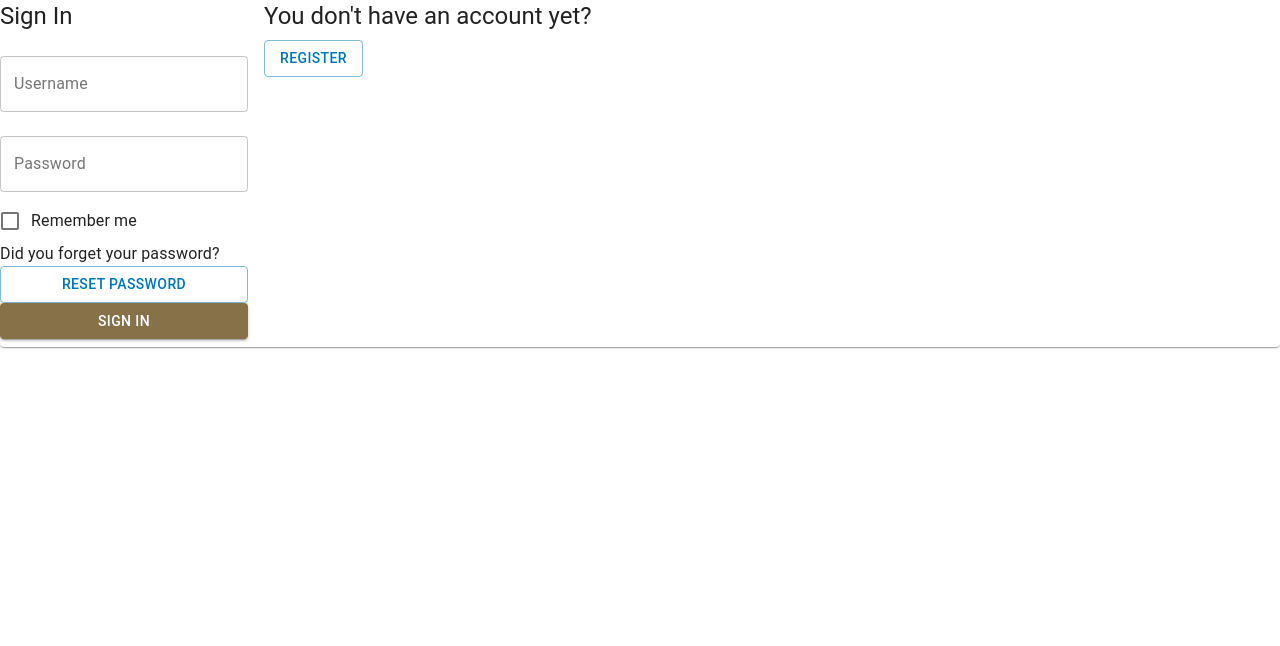
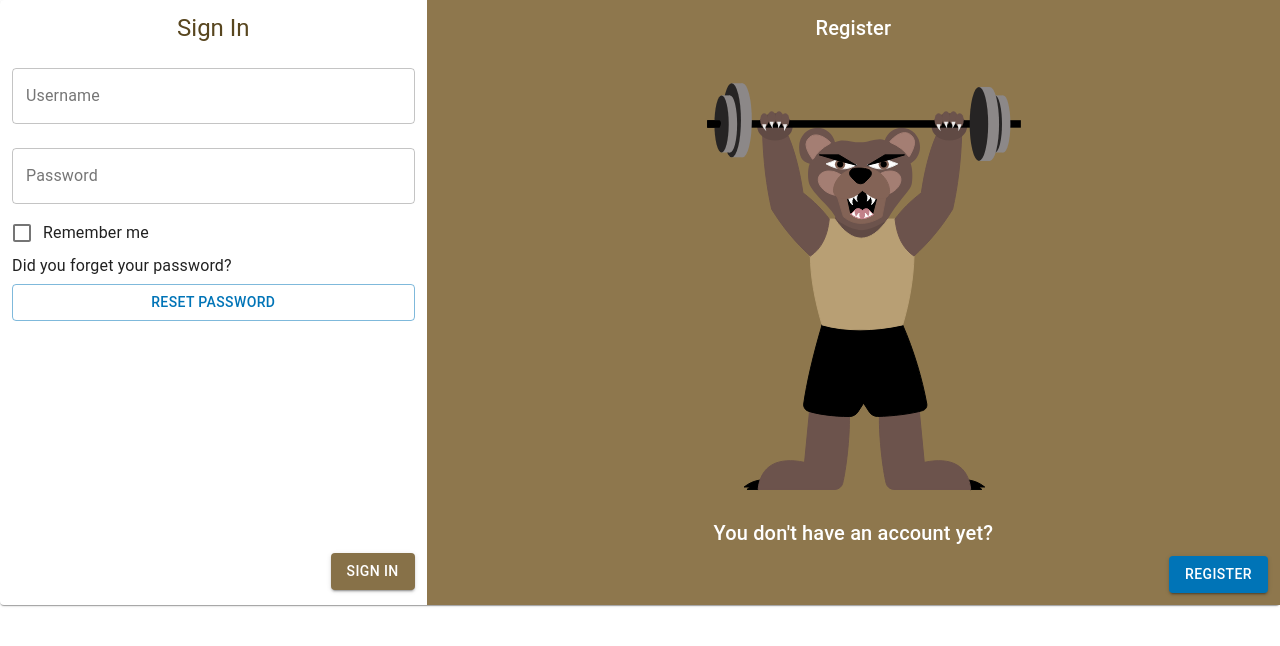
Before and after one commit to RecCenterManagement/rec-management-frontend, a React (Create React App) app: page /login in a window 1280 px wide. Shown: the top 646 px of the page. Built offline with nearby package versions, Linux system fonts and the light colour scheme.

Commit message:
Changed styles

```diff
--- a/src/components/Login.js
+++ b/src/components/Login.js
@@ -1,15 +1,58 @@
-import React, { useState } from 'react';
+import React, { useState } from 'react'
 import { useDispatch, useSelector } from 'react-redux'
 import { useHistory } from 'react-router-dom'
-import { makeStyles } from '@material-ui/core/styles';
-import { Button, Paper, Checkbox, FormControl, FormControlLabel, Grid, TextField, Typography } from '@material-ui/core';
-import { login } from '../actions/authentication';
+import { makeStyles } from '@material-ui/core/styles'
+import {
+  Button,
+  Paper,
+  Checkbox,
+  FormControl,
+  FormControlLabel,
+  Grid,
+  TextField,
+  Typography
+} from '@material-ui/core'
+import { login } from '../actions/authentication'
 
 const useStyles = makeStyles(theme => ({
-    registerBackground: {
-        backgroundColor: theme.primary
+  firstTitle: {
+    display: 'flex',
+    justifyContent: 'center',
+    color: theme.palette.primary.dark
+  },
+  firstContainer: {
+    height: '95.5%',
+    padding: '0.75em',
+    display: 'flex',
+    flexDirection: 'column',
+    justifyContent: 'space-between'
+  },
+  firstWrapper: {
+    display: 'flex',
+    flexDirection: 'column',
+    alignContent: 'space-between'
+  },
+  secondTitle: {
+    display: 'flex',
+    justifyContent: 'center',
+    color: theme.palette.primary.contrastText
+  },
+  secondContainer: {
+    padding: '0.75em',
+    backgroundColor: '#8e774d',
+    display: 'flex',
+    flexDirection: 'column',
+    justifyContent: 'center'
+  },
+  button: {
+    display: 'flex',
+    alignSelf: 'flex-end'
+  },
+  image: {
+    width: '100%',
+    height: 'auto'
   }
-}));
+}))
 
 function Login() {
   const [state, setState] = useState({
@@ -18,19 +61,19 @@ function Login() {
     password: ''
   })
 
-    const classes = useStyles();
-    const dispatch = useDispatch();
-    let history = useHistory();
+  const classes = useStyles()
+  const dispatch = useDispatch()
+  let history = useHistory()
   const handleChange = name => event => {
     switch (name) {
       case 'rememberMe':
-                setState({ ...state, [name]: event.target.checked });
-                break;
+        setState({ ...state, [name]: event.target.checked })
+        break
       default:
-                setState({ ...state, [name]: event.target.value });
-                break;
+        setState({ ...state, [name]: event.target.value })
+        break
     }
-    };
+  }
   const handleLogin = (username, password, rememberMe = false) => {
     dispatch(login(username, password, rememberMe))
     history.push('/')
@@ -38,27 +81,30 @@ function Login() {
   return (
     <>
       <Paper>
-            <Grid container spacing={2}>
-                <Grid item>
-                    <Typography gutterBottom variant="h5" component="h2">
+        <Grid container>
+          <Grid item xs={12} md={4}>
+            <div className={classes.firstContainer}>
+              <div className={classes.firstWrapper}>
+                <div className={classes.firstTitle}>
+                  <Typography gutterBottom variant='h5' component='h1'>
                     Sign In
                   </Typography>
+                </div>
                 <FormControl>
                   <TextField
-                            label="Username"
-                            id="username-input"
-                            margin="normal"
-                            variant="outlined"
+                    label='Username'
+                    id='username-input'
+                    margin='normal'
+                    variant='outlined'
                     value={state.username}
                     onChange={handleChange('username')}
                   />
                   <TextField
-                            label="Password"
-                            id="password-input"
-                            margin="normal"
-                            variant="outlined"
-                            type="password"
-
+                    label='Password'
+                    id='password-input'
+                    margin='normal'
+                    variant='outlined'
+                    type='password'
                     value={state.password}
                     onChange={handleChange('password')}
                   />
@@ -66,27 +112,69 @@ function Login() {
                     control={
                       <Checkbox
                         checked={state.rememberMe}
-                                    onChange={handleChange("rememberMe")}
-                                    value="rememberMe"
+                        onChange={handleChange('rememberMe')}
+                        value='rememberMe'
                       />
                     }
-                            label="Remember me"
+                    label='Remember me'
                   />
-                        <Typography>Did you forget your password?</Typography>
-                        <Button variant='outlined' color='secondary' href="/reset/request">Reset Password</Button>
-                        <Button variant="contained" color="primary" onClick={() => handleLogin(state.username, state.password, state.rememberMe)}> Sign In</Button>
+                  <Typography gutterBottom>
+                    Did you forget your password?
+                  </Typography>
+                  <Button
+                    variant='outlined'
+                    color='secondary'
+                    href='/reset/request'
+                  >
+                    Reset Password
+                  </Button>
                 </FormControl>
+              </div>
+              <div className={classes.button}>
+                <Button
+                  variant='contained'
+                  color='primary'
+                  onClick={() =>
+                    handleLogin(
+                      state.username,
+                      state.password,
+                      state.rememberMe
+                    )
+                  }
+                >
+                  Sign In
+                </Button>
+              </div>
+            </div>
           </Grid>
-                <Grid item>
-                    <Typography gutterBottom variant="h5" component="h2">
+          <Grid item xs={12} md={8}>
+            <div className={classes.secondContainer}>
+              <div className={classes.secondTitle}>
+                <Typography gutterBottom variant='h6' component='h2'>
+                  Register
+                </Typography>
+              </div>
+              <img
+                src={require('../img/grizzbear.svg')}
+                className={classes.image}
+                alt='Grizz bear with weight'
+              />
+              <div className={classes.secondTitle}>
+                <Typography gutterBottom variant='h6' component='h2'>
                   You don't have an account yet?
                 </Typography>
-                    <Button variant='outlined' color='secondary' href="/register" >Register</Button>
+              </div>
+              <div className={classes.button}>
+                <Button variant='contained' color='secondary' href='/register'>
+                  Register
+                </Button>
+              </div>
+            </div>
           </Grid>
         </Grid>
       </Paper>
     </>
-    );
+  )
 }
 
-export default Login;
+export default Login
--- a/src/components/Register.js
+++ b/src/components/Register.js
@@ -1,93 +1,172 @@
-import React, { useState, useEffect } from 'react';
-import { makeStyles } from '@material-ui/core/styles';
+import React, { useState, useEffect } from 'react'
+import { makeStyles } from '@material-ui/core/styles'
 import { useDispatch } from 'react-redux'
-import { Button, Paper, FormControl, Grid, TextField, Typography } from '@material-ui/core';
-import { register, reset } from '../actions/registration';
+import {
+  Button,
+  Paper,
+  FormControl,
+  Grid,
+  TextField,
+  Typography
+} from '@material-ui/core'
+import { register, reset } from '../actions/registration'
 
 const useStyles = makeStyles(theme => ({
-    registerBackground: {
-        backgroundColor: theme.primary
+  firstTitle: {
+    display: 'flex',
+    justifyContent: 'center',
+    color: theme.palette.primary.dark
+  },
+  firstContainer: {
+    height: '95.5%',
+    padding: '0.75em',
+    display: 'flex',
+    flexDirection: 'column',
+    justifyContent: 'space-between'
+  },
+  firstWrapper: {
+    display: 'flex',
+    flexDirection: 'column',
+    alignContent: 'space-between'
+  },
+  secondTitle: {
+    display: 'flex',
+    justifyContent: 'center',
+    color: theme.palette.primary.contrastText
+  },
+  secondContainer: {
+    padding: '0.75em',
+    backgroundColor: '#8e774d',
+    display: 'flex',
+    flexDirection: 'column',
+    justifyContent: 'center'
+  },
+  button: {
+    display: 'flex',
+    alignSelf: 'flex-end'
+  },
+  image: {
+    width: '100%',
+    height: 'auto'
   }
-}));
+}))
 
 function Register() {
   const [state, setState] = useState({
     login: '',
     firstPassword: '',
     secondPassword: '',
-        email: '',
+    email: ''
   })
 
-    const classes = useStyles();
-    const dispatch = useDispatch();
-    useEffect(() => () => reset(), []);
+  const classes = useStyles()
+  const dispatch = useDispatch()
+  useEffect(() => () => reset(), [])
 
   const handleChange = name => event => {
-        setState({ ...state, [name]: event.target.value });
-        event.preventDefault();
-        };
+    setState({ ...state, [name]: event.target.value })
+    event.preventDefault()
+  }
 
-    const handleRegister = (login, email, firstPassword ) => {
-        dispatch(register(login, email, firstPassword));
-    };
+  const handleRegister = (login, email, firstPassword) => {
+    dispatch(register(login, email, firstPassword))
+  }
 
   return (
     <Paper>
-            <Grid container spacing={2}>
-                <Grid item>
-                    <Typography gutterBottom variant="h5" component="h2">
+      <Grid container>
+        <Grid item xs={12} md={4}>
+          <div className={classes.firstContainer}>
+            <div className={classes.firstWrapper}>
+              <div className={classes.firstTitle}>
+                <Typography gutterBottom variant='h5' component='h2'>
                   Register
                 </Typography>
+              </div>
               <FormControl>
                 <TextField
-                            label="Username"
-                            id="login-input"
-                            margin="normal"
-                            variant="outlined"
+                  label='Username'
+                  id='login-input'
+                  margin='normal'
+                  variant='outlined'
                   value={state.login}
                   onChange={handleChange('login')}
                 />
                 <TextField
-                            label="Email"
-                            id="email-input"
-                            margin="normal"
-                            variant="outlined"
+                  label='Email'
+                  id='email-input'
+                  margin='normal'
+                  variant='outlined'
                   value={state.email}
                   onChange={handleChange('email')}
                 />
                 <TextField
-                            label="Password"
-                            id="first-password-input"
-                            margin="normal"
-                            variant="outlined"
-                            type="password"
-
+                  label='Password'
+                  id='first-password-input'
+                  margin='normal'
+                  variant='outlined'
+                  type='password'
                   value={state.firstPassword}
                   onChange={handleChange('firstPassword')}
                 />
                 <TextField
-                            label="Password Confirmation"
-                            id="second-password-input"
-                            margin="normal"
-                            variant="outlined"
-                            type="password"
-                            error={state.secondPassword!==state.firstPassword}
+                  label='Password Confirmation'
+                  id='second-password-input'
+                  margin='normal'
+                  variant='outlined'
+                  type='password'
+                  error={state.secondPassword !== state.firstPassword}
                   value={state.secondPassword}
                   onChange={handleChange('secondPassword')}
-                            helperText={(state.secondPassword !=='' && state.secondPassword!==state.firstPassword ) ? "Passwords don't match":''}
+                  helperText={
+                    state.secondPassword !== '' &&
+                    state.secondPassword !== state.firstPassword
+                      ? "Passwords don't match"
+                      : ''
+                  }
                 />
-                        <Button variant="contained" color="primary" onClick={()=>handleRegister(state.login, state.email, state.firstPassword )}>Register</Button>
               </FormControl>
+            </div>
+            <div className={classes.button}>
+              <Button
+                variant='contained'
+                color='primary'
+                onClick={() =>
+                  handleRegister(state.login, state.email, state.firstPassword)
+                }
+              >
+                Register
+              </Button>
+            </div>
+          </div>
         </Grid>
-                <Grid item>
-                    <Typography gutterBottom variant="h5" component="h2">
-                        Get back on track
+        <Grid item xs={12} md={8}>
+          <div className={classes.secondContainer}>
+            <div className={classes.secondTitle}>
+              <Typography gutterBottom variant='h5' component='h2'>
+                Sign In
               </Typography>
-                    <Button variant='outlined' color='secondary' href="/login" >Sign In</Button>
+            </div>
+            <img
+              src={require('../img/grizzbear.svg')}
+              className={classes.image}
+              alt='Grizz bear with weight'
+            />
+            <div className={classes.secondTitle}>
+              <Typography gutterBottom variant='h6' component='h2'>
+                Get back on track!
+              </Typography>
+            </div>
+            <div className={classes.button}>
+              <Button variant='contained' color='secondary' href='/login'>
+                Sign In
+              </Button>
+            </div>
+          </div>
         </Grid>
       </Grid>
     </Paper>
-    );
+  )
 }
 
-export default Register;
+export default Register
```
Lines whose indentation alone changed are shown as unchanged.
